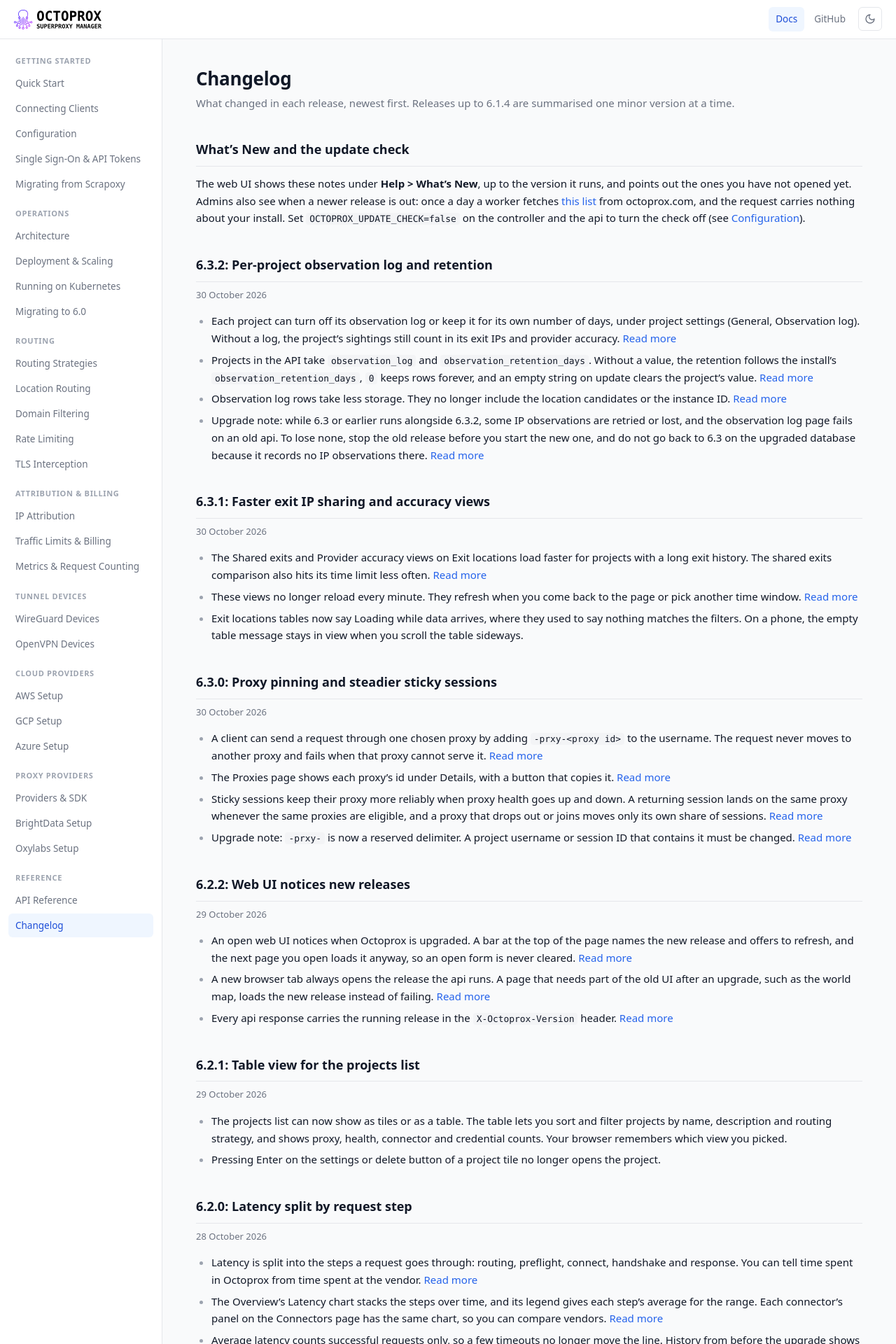
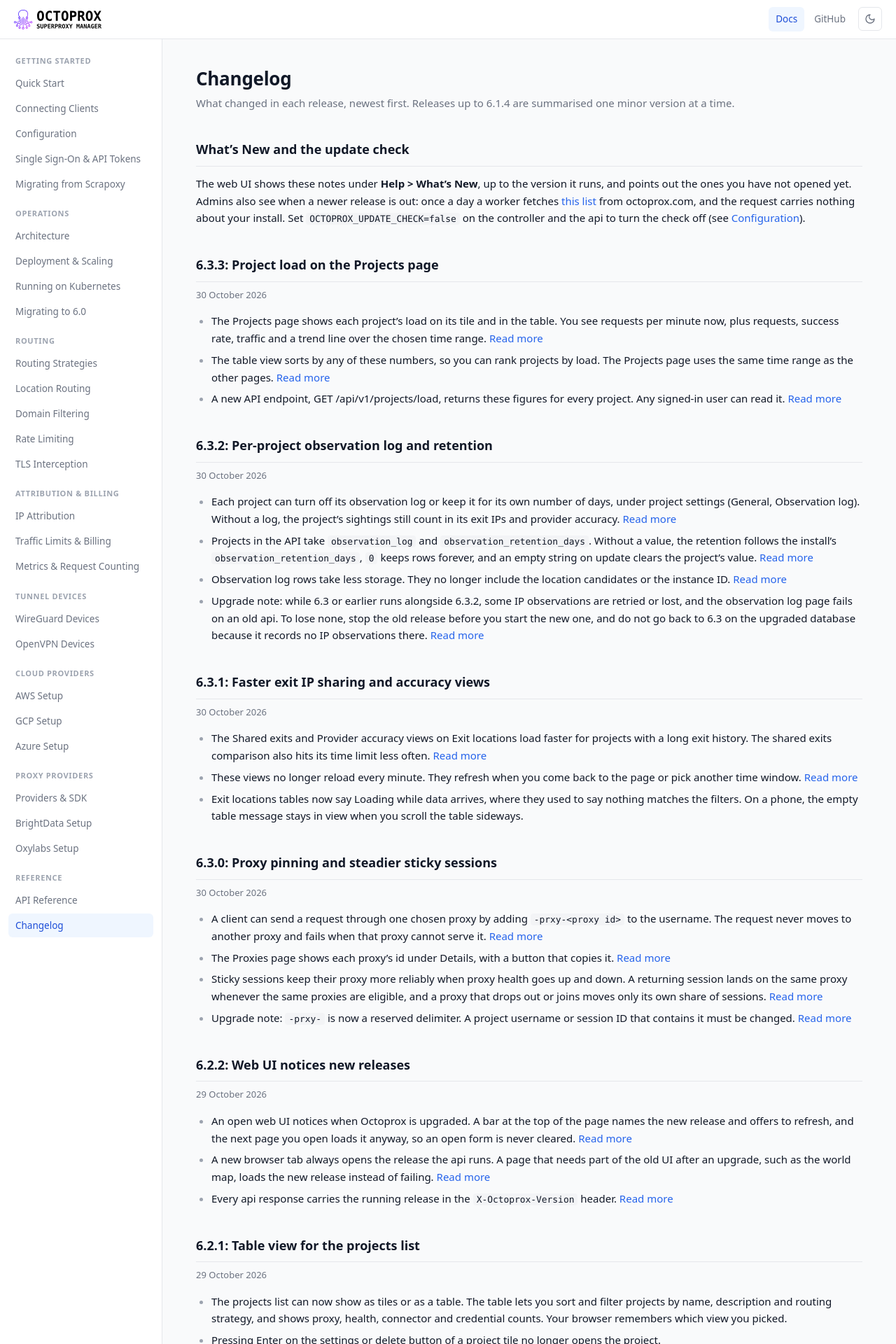
Before and after one commit to octoprox/octoprox, a Jekyll site: the page built from docs/changelog.md, in a window 1280 px wide. Shown: the top 1920 px of the page at 70% size. Built offline with Jekyll 4.4.1, drawn with Linux system fonts in a browser that asks for light colours.

Commit message:
Bump version to 6.3.3

```diff
--- a/docs/_data/releases.yml
+++ b/docs/_data/releases.yml
@@ -9,6 +9,17 @@
 #   title    a few words naming the main themes
 #   changes  what changed, for the people who use Octoprox; `docs` is a page
 #            on octoprox.com that explains it, such as connecting#exit-headers
+
+- version: 6.3.3
+  date: 2026-10-30
+  title: Project load on the Projects page
+  changes:
+    - text: "The Projects page shows each project's load on its tile and in the table. You see requests per minute now, plus requests, success rate, traffic and a trend line over the chosen time range."
+      docs: metrics
+    - text: "The table view sorts by any of these numbers, so you can rank projects by load. The Projects page uses the same time range as the other pages."
+      docs: metrics
+    - text: "A new API endpoint, GET /api/v1/projects/load, returns these figures for every project. Any signed-in user can read it."
+      docs: api#project-load
 
 - version: 6.3.2
   date: 2026-10-30
--- a/pyproject.toml
+++ b/pyproject.toml
@@ -1,6 +1,6 @@
 [project]
 name = "octoprox"
-version = "6.3.2"
+version = "6.3.3"
 description = "A dynamic and flexible proxy manager"
 readme = "README.md"
 requires-python = ">=3.12"
```
